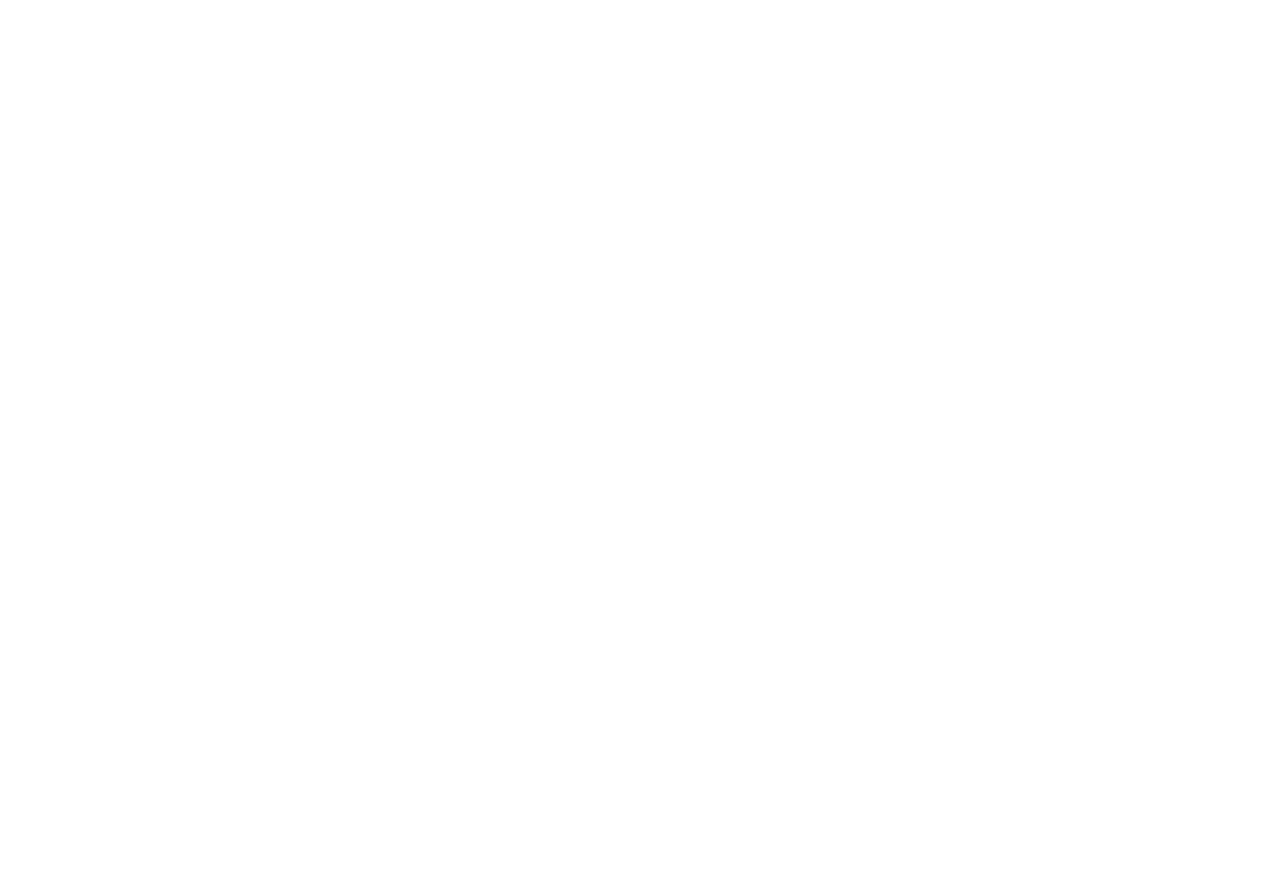
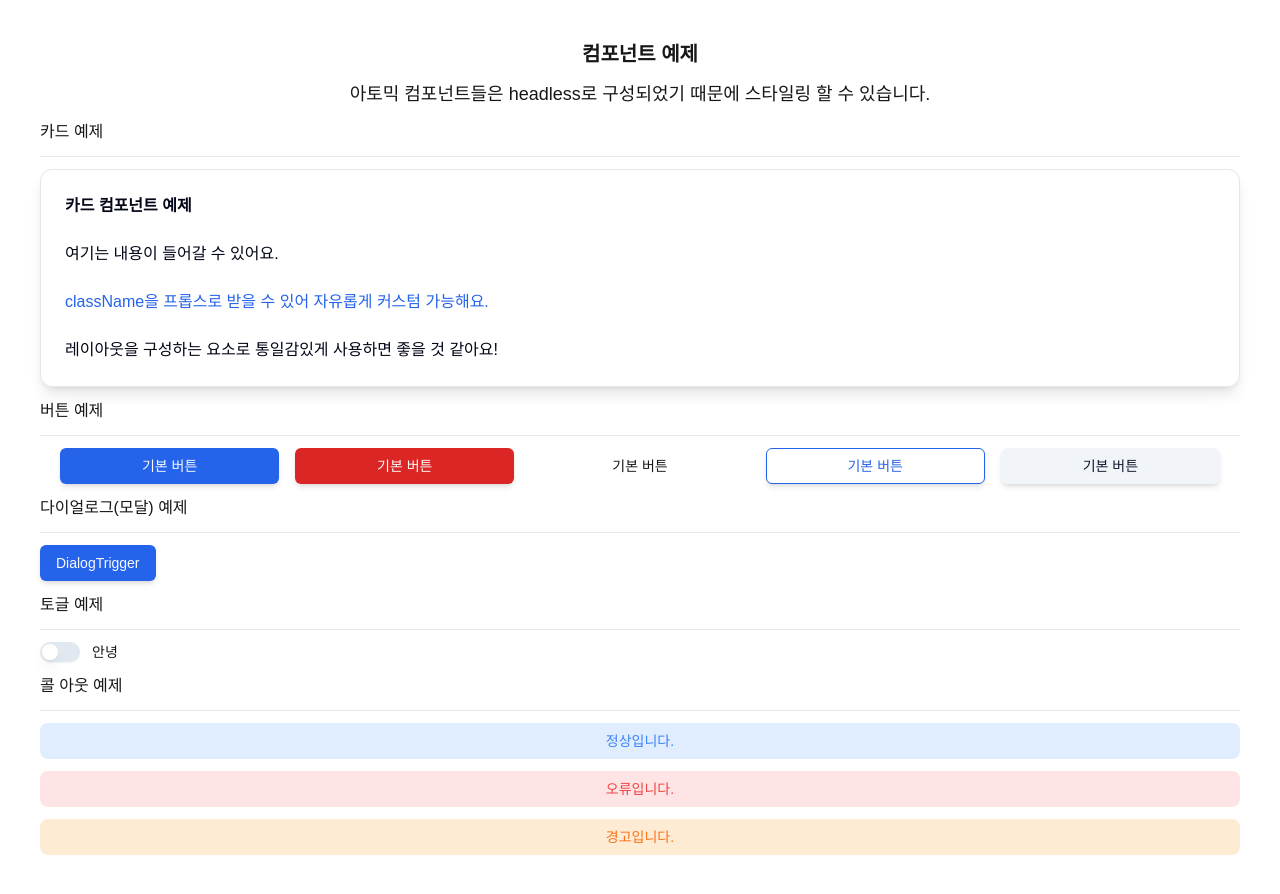
Before and after one commit to Onsamiro-Welfare-service/onsaemiro_manager_web, a Next.js app in the folder web/: page / in a window 1280 px wide. Before the commit the page ends 800 px from the top, so only its background shows below. Built offline with nearby package versions, Linux system fonts and the light colour scheme.

Commit message:
[ui] atomic ui 예제

```diff
--- a/web/src/app/page.tsx
+++ b/web/src/app/page.tsx
@@ -1,10 +1,63 @@
+'use client'
 import AchromaticButton from "./ui/atom/button/button";
+import ToggleButton from "./ui/atom/toggle/toggle-button";
+import Callout from "./ui/molecule/callout/callout";
+import { Card, CardContent, CardFooter, CardHeader } from "./ui/molecule/card/card";
 import { Dialog, DialogContent, DialogTrigger } from "./ui/molecule/dialog/dialog";
 
 export default function Home() {
   return (
-    <div>
+    <main>
+      <div className="p-10 flex flex-col gap-3">
+        <div className="text-xl font-bold text-center">컴포넌트 예제</div>
+        <div className="text-lg font-medium text-center">아토믹 컴포넌트들은 headless로 구성되었기 때문에 스타일링 할 수 있습니다.</div>
 
-    </div>
+        <h1>카드 예제</h1>
+        <hr/>
+        <Card>
+          <CardHeader className="font-bold">카드 컴포넌트 예제</CardHeader>
+          <CardContent>여기는 내용이 들어갈 수 있어요.</CardContent>
+          <CardContent className="text-blue-600">className을 프롭스로 받을 수 있어 자유롭게 커스텀 가능해요.</CardContent>
+          <CardFooter>레이아웃을 구성하는 요소로 통일감있게 사용하면 좋을 것 같아요!</CardFooter>
+        </Card>
+
+        <h1>버튼 예제</h1>
+        <hr/>
+        <div className="grid grid-cols-5 gap-4 mx-5">
+          <AchromaticButton>기본 버튼</AchromaticButton>
+          <AchromaticButton variant={'destructive'}>기본 버튼</AchromaticButton>
+          <AchromaticButton variant={'ghost'}>기본 버튼</AchromaticButton>
+          <AchromaticButton variant={'outline'}>기본 버튼</AchromaticButton>
+          <AchromaticButton variant={'secondary'}>기본 버튼</AchromaticButton>
+        </div>
+
+        <h1>다이얼로그(모달) 예제</h1>
+        <hr/>
+        <div>
+          <Dialog>
+            <DialogTrigger asChild>
+              <AchromaticButton>DialogTrigger</AchromaticButton>
+            </DialogTrigger>
+            <DialogContent title="다이얼로그 이름">
+              <div className="p-5 text-center">
+                <p>기본 다이얼로그입니다.</p>
+                <p>기본 다이얼로그입니다.</p>
+                <p>기본 다이얼로그입니다.</p>
+              </div>
+            </DialogContent>
+          </Dialog>
+        </div>
+
+        <h1>토글 예제</h1>
+        <hr/>
+        <ToggleButton text={"안녕"} onToggle={(active)=>{ if(active)alert('토글이 활성화 되었습니다.')}}/>
+
+        <h1>콜 아웃 예제</h1>
+        <hr/>
+        <Callout content={"정상입니다."}></Callout>
+        <Callout content={"오류입니다."} variant={'destructive'}></Callout>
+        <Callout content={"경고입니다."} variant={'warning'}></Callout>
+      </div>
+    </main>
   );
 }
--- a/web/src/app/ui/molecule/callout/callout.tsx
+++ b/web/src/app/ui/molecule/callout/callout.tsx
@@ -8,7 +8,7 @@
     variants: {
       variant: {
         default:
-          'bg-blue-600 text-white [&>svg]:text-white',
+          'bg-blue-200/50 text-blue-500 [&>svg]:text-blue-500',
         destructive:
           'bg-red-200/50 text-red-500 [&>svg]:text-red-500',
         warning:
```
